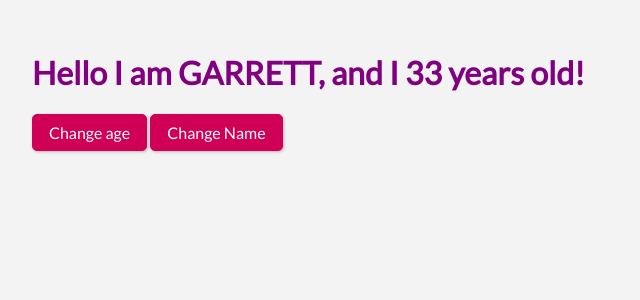
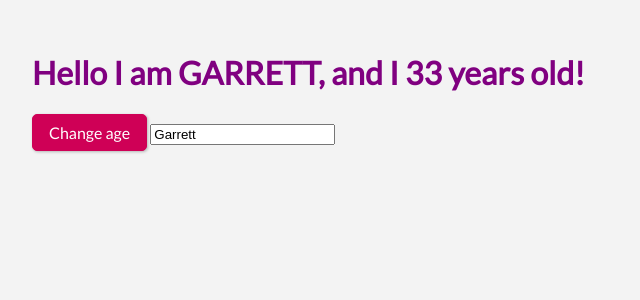
Before and after one commit to wmcgiffert/UdemySvelteDemo, a Svelte app: page / in a window 1280 px wide. Shown: the top 300 px of the page, without its empty margins (0-640 px from the left). Built offline with nearby package versions, Linux system fonts and the light colour scheme.

Commit message:
Svelte Project:Section 13 More Reactivity

```diff
--- a/src/App.svelte
+++ b/src/App.svelte
@@ -20,8 +20,8 @@
 
 <h1>Hello I am {upppercaseName}, and I {age} years old!</h1>
 <button on:click={incrementAge}>Change age</button>
-<button on:click={changeName}>Change Name</button>
-
+<!-- <button on:click={changeName}>Change Name</button> -->
+<input type="text" value={name} on:input >
 <style>
 	h1 {
 		color: purple;
```
Also changed, not shown: public/build/bundle.js, 1 other file (tests, documents, lock files or other folders).
